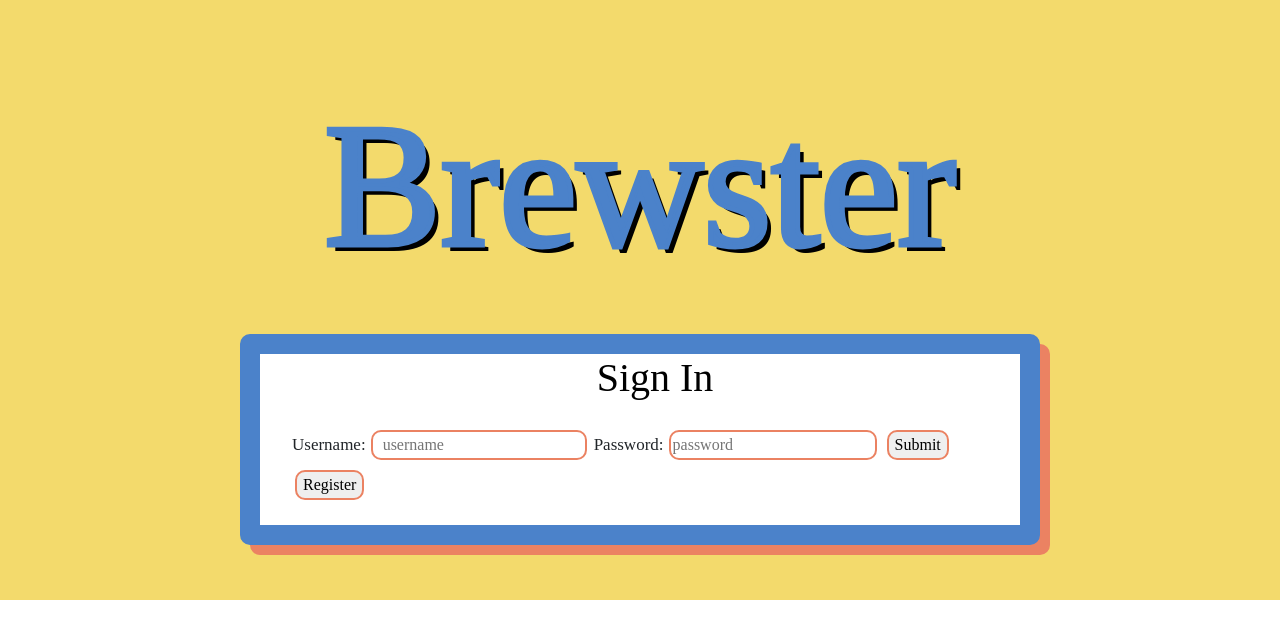
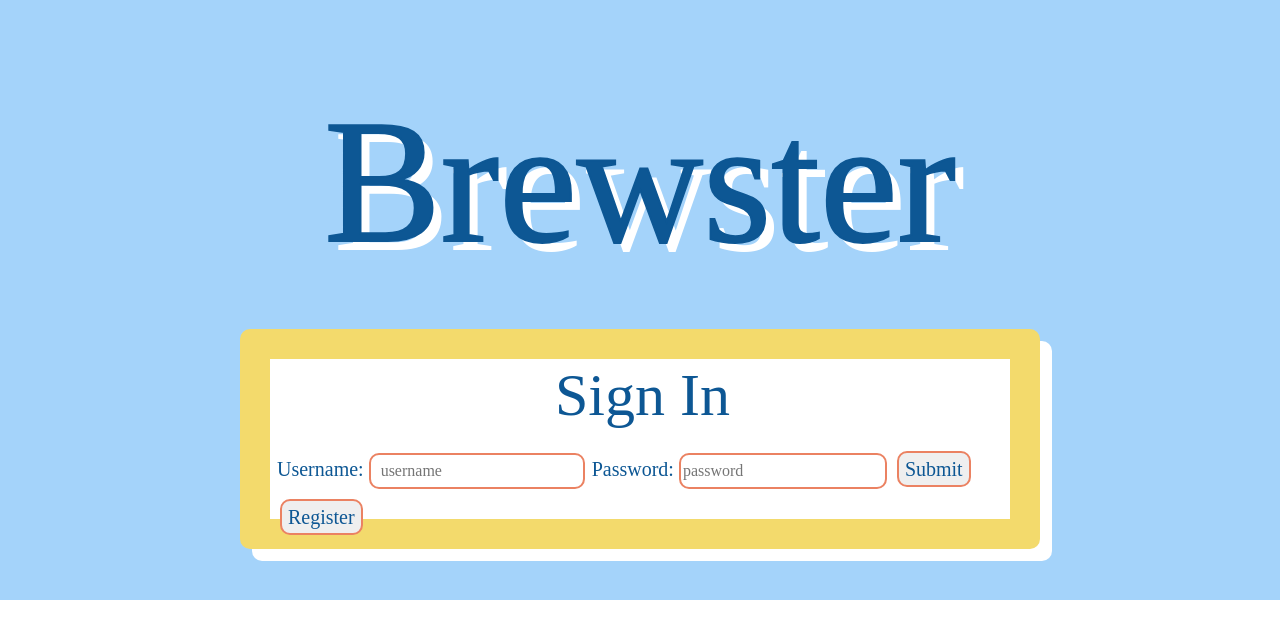
Before and after one commit to brownabs/Brewster, a React app: page / in a window 1280 px wide. Built offline with nearby package versions, Linux system fonts and the light colour scheme; a web font is replaced by a local one.

Commit message:
login pages complete

```diff
--- a/src/components/auth/login.css
+++ b/src/components/auth/login.css
@@ -2,7 +2,7 @@
 @import url("https://fonts.googleapis.com/css2?family=Roboto&display=swap");
 
 .landingPage {
-    background-color: rgb(243, 218, 108);
+    background-color: rgb(164, 211, 250);
     display: flex;
     justify-content: center;
     flex-direction: column;
@@ -20,13 +20,14 @@
   }
 
 .loginForm {
-  border: 20px rgb(75, 130, 202) solid;
+  border: 30px rgb(243, 218, 108) solid;
   background-color: white;
   border-radius: 10px;
   width: 800px;
-  box-shadow: 10px 10px  rgb(235, 130, 98);
+  height: 220px;
+  box-shadow: 12px 12px  white;
   padding-bottom: 20px;
-  padding-left: 30px;
+  padding-left: 5px;
 }
 
 .submit {
@@ -34,9 +35,12 @@
   border-radius: 10px;
   margin: 5px;
   font-family: 'Fredericka the Great', serif;
+  color: rgb(13, 87, 148);
+  font-size: 20px;
 }
 
 .password {
+  height: 36px;
   border: 2px rgb(235, 130, 98) solid;
   border-radius: 10px;
   margin: 5px;
@@ -49,12 +53,15 @@
   margin: 5px;
   font-family: 'Fredericka the Great', serif;
   padding-left: 10px;
+  height: 36px;
 }
 
 .inputUser {
     font-size: 17px;
     font-family: 'Fredericka the Great', serif;
     padding-left: 2px;
+    color: rgb(13, 87, 148);
+    font-size: 20px
 }
 
 .pageTitle {
@@ -62,16 +69,16 @@
   display: flex;
   justify-content: center;
   font-family: 'Fredericka the Great', serif;
-  color: rgb(75, 130, 202);
-  text-shadow: 6px 6px black;
-  -webkit-text-stroke-width: 5px;
+  color: rgb(13, 87, 148);
+  text-shadow: 9px 9px white;
+  -webkit-text-stroke-width: 2px;
 }
 
 .signIn {
     display: flex;
     justify-content: center;
     font-family: 'Fredericka the Great', serif;
-    color: black;
-    font-size: 40px;
-    padding-bottom: 15px;
+    color: rgb(13, 87, 148);
+    font-size: 60px;
+    padding-bottom: 7px;
 }
```
